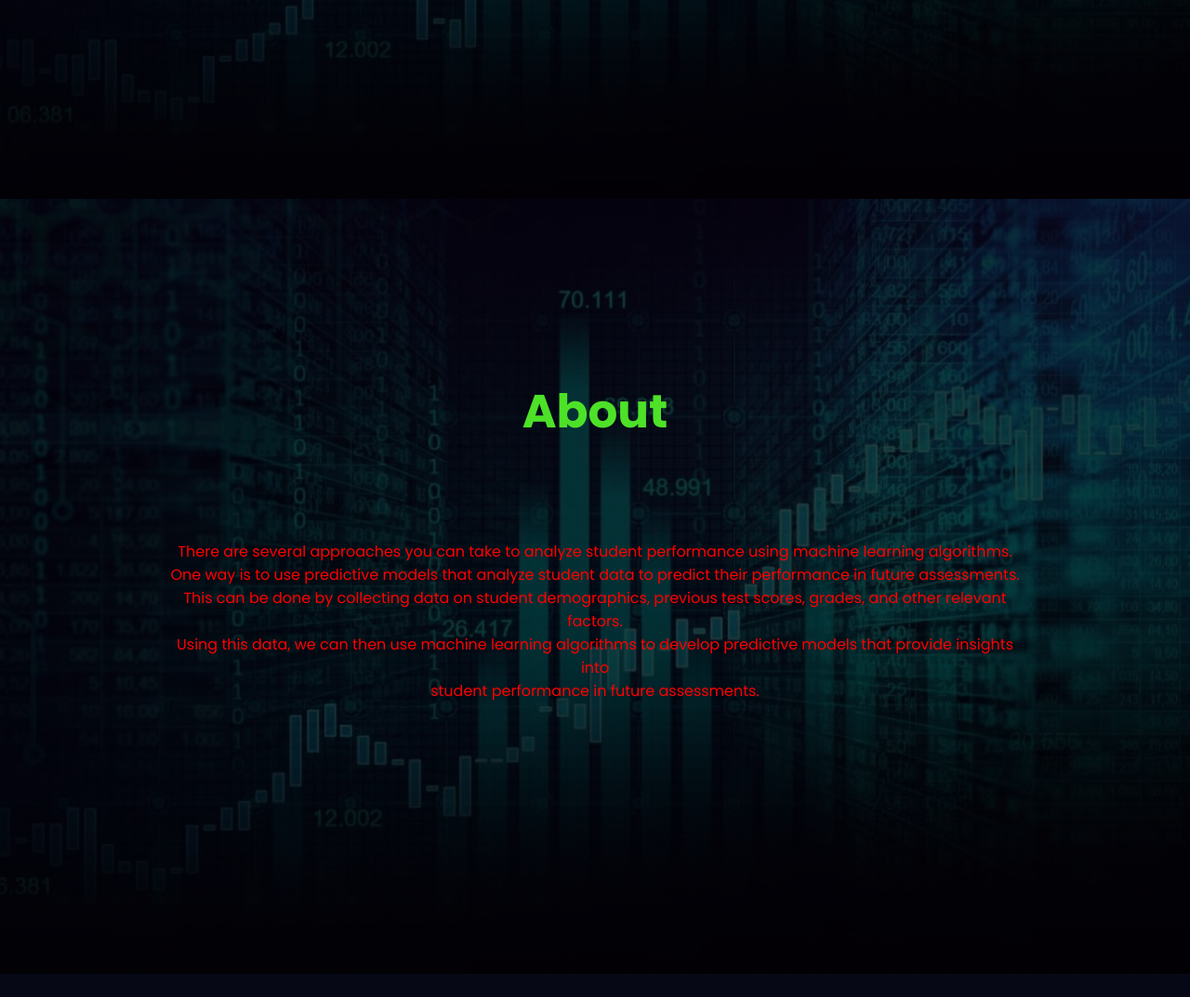
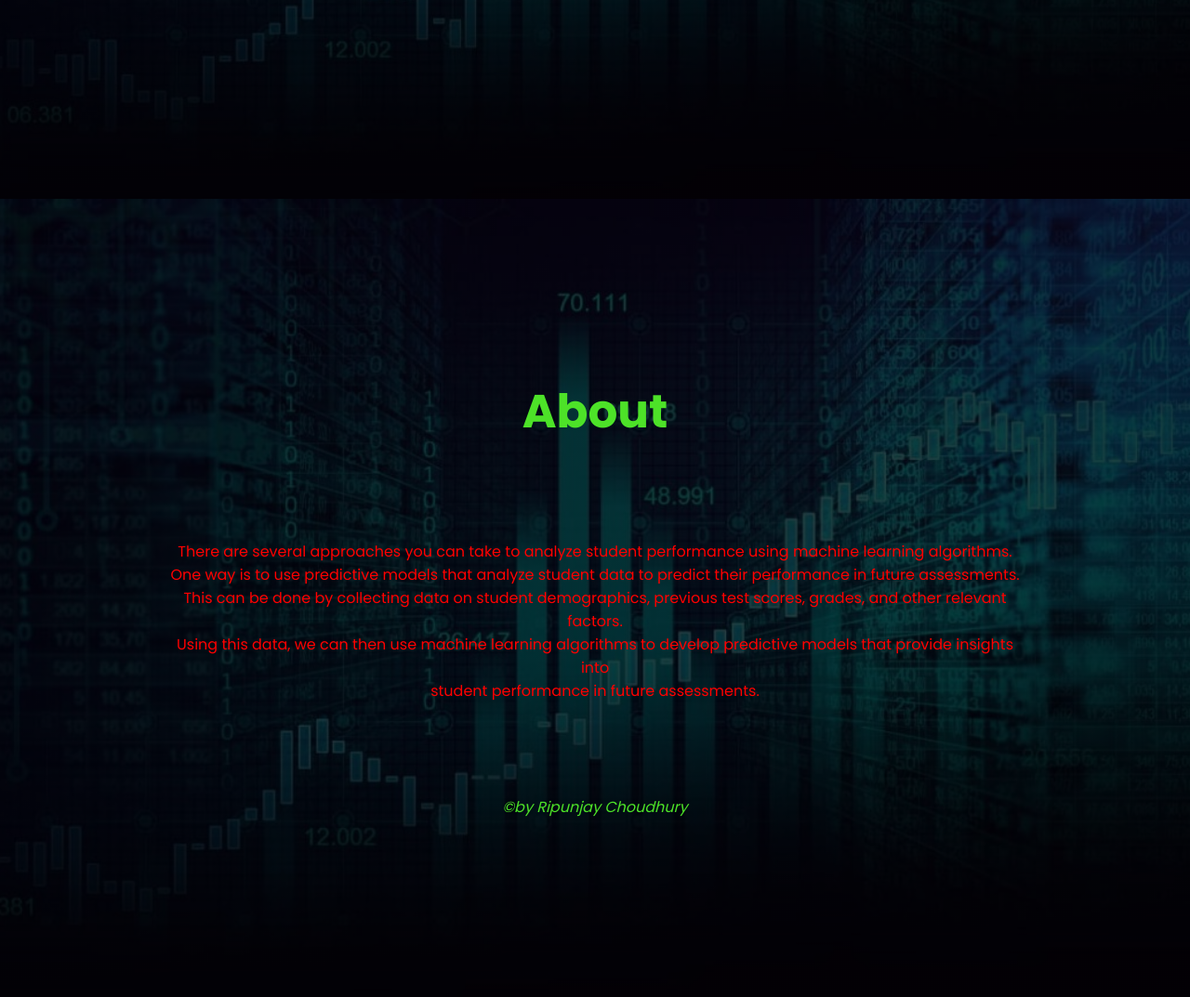
Before and after one commit to Ripunjay42/Student_performance_analyzer, a Flask app: page / in a window 1280 px wide; the page is wider, and only the part inside the window is pictured. Shown: the part 586-1659 px from the top of that part at 93% size. Before the commit the page ends 1634 px from the top of that part, so only its background shows below. Run offline with Flask 2, Linux system fonts and the light colour scheme; parts of the project's set-up code (start-up, migrations or seed data) failed here and were passed over; some libraries are stand-ins or nearby versions.

Commit message:
Update index.html

```diff
--- a/templates/index.html
+++ b/templates/index.html
@@ -54,6 +54,7 @@
         student performance in future assessments.
       </p>
       <br><br><br><br>
+      <p class="copyright" style="color:rgb(77, 226, 40); text-align:center; font-style:italic">&copy;by Ripunjay Choudhury</p>
     </section>
 
 
```
